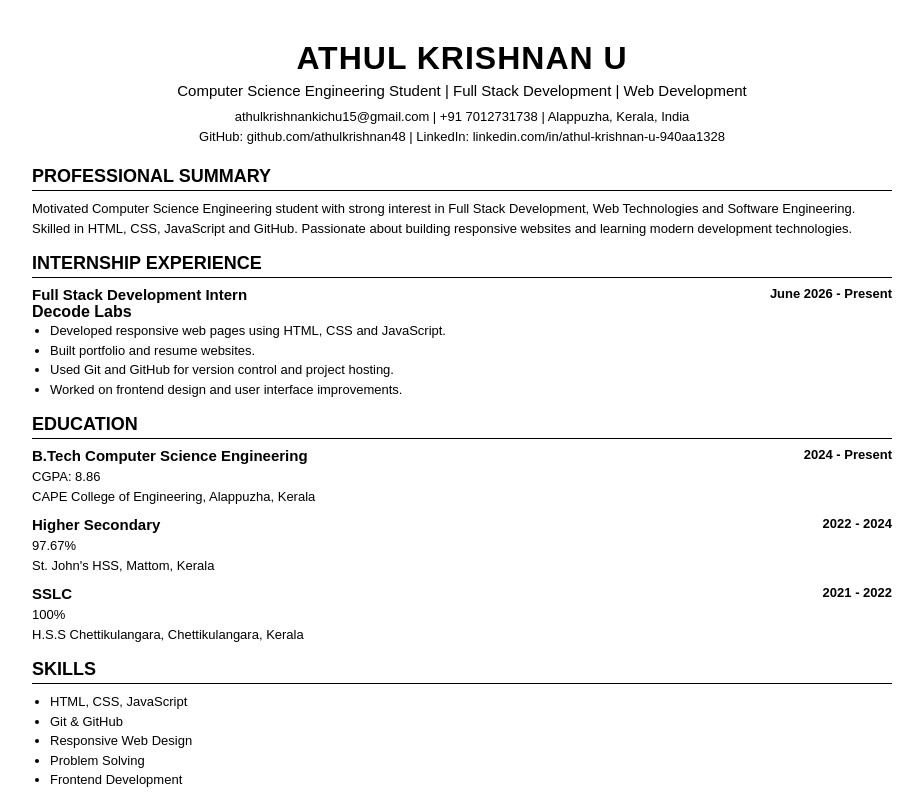
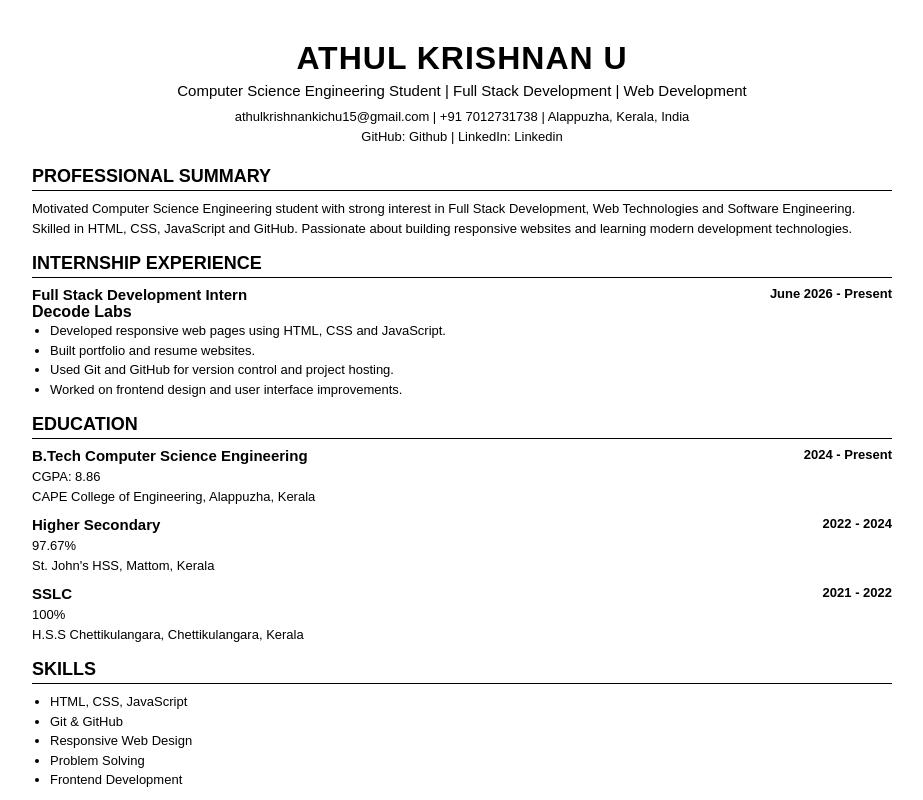
Before and after one commit to ATHULKRISHNAN48/Resume1, a plain HTML site: page index.html in a window 1280 px wide. Shown: the top 800 px of the page, without its empty margins (178-1101 px from the left). Drawn offline with Linux system fonts and the light colour scheme.

Commit message:
Update index.html

```diff
--- a/index.html
+++ b/index.html
@@ -27,13 +27,13 @@
 
     GitHub:
     <a href="https://github.com/athulkrishnan48" target="_blank">
-        github.com/athulkrishnan48
+        Github
     </a>
     |
 
     LinkedIn:
     <a href="https://www.linkedin.com/in/athul-krishnan-u-940aa1328" target="_blank">
-        linkedin.com/in/athul-krishnan-u-940aa1328
+    Linkedin
     </a>
 </div>
     </header>
```
